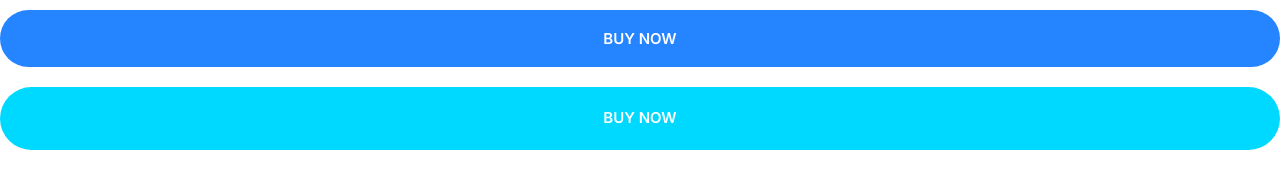
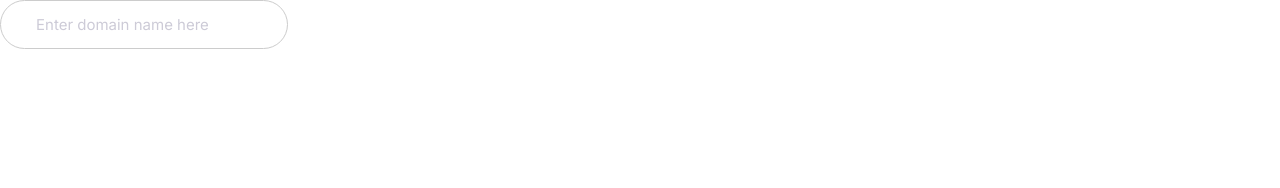
Before and after one commit to barrytheberry-qmz/moshify-by-barry, a plain HTML site: page index.html in a window 1280 px wide. Drawn offline with Linux system fonts and the light colour scheme.

Commit message:
set input component ready

```diff
--- a/css/styles.css
+++ b/css/styles.css
@@ -242,3 +242,23 @@ a {
     }
 
 }
+
+/* Inputs */
+.input {
+    border-radius: 30px;
+    border: 1px solid #ccc;
+    color: var(--color-headings);
+    font-size: 2rem;
+    outline: 0;
+    padding: 1.5rem 3.5rem;
+}
+
+::placeholder {
+    color: #cdcbd7;
+}
+
+@media screen and (min-width: 1024px){
+    .input {
+        font-size: 1.5rem;
+    }
+}
--- a/index.html
+++ b/index.html
@@ -11,7 +11,6 @@
         <link rel="stylesheet" href="css/styles.css">
     </head>
     <body>
-        <button class="btn btn--primary btn--block">Buy Now</button>
-        <a href="" class="btn btn--secondary btn--block">Buy Now</a>
+        <input type="text" class="input" placeholder="Enter domain name here">
     </body>
 </html>
```
Also changed, not shown: components/buttons.html (added, +2 -0 lines).
